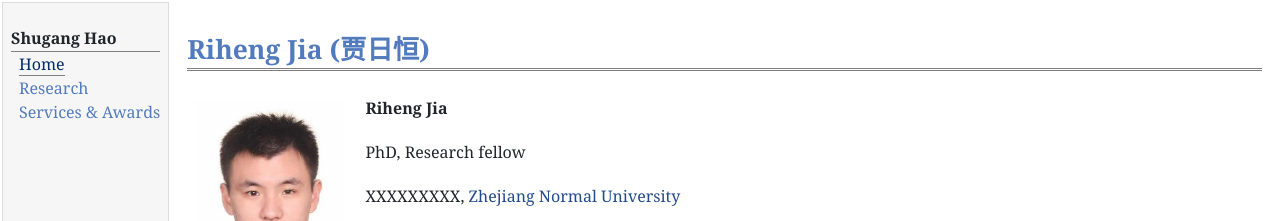
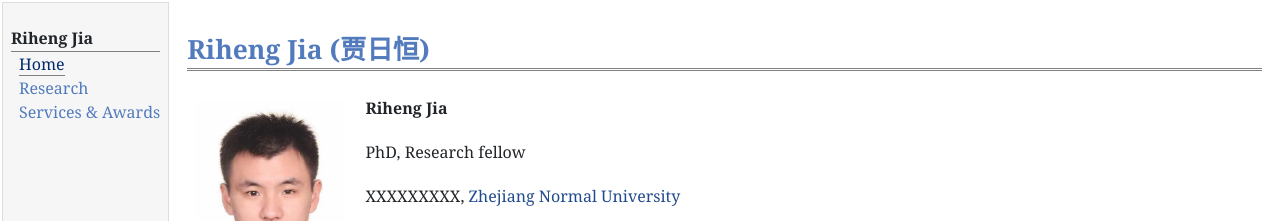
Before and after one commit to Jackriheng/Jackriheng.github.io, a Jekyll site: the page index.html, which Jekyll copies as it is, in a window 1280 px wide. Shown: the top 221 px of the page. Built offline with Jekyll 4.4.1, drawn with Linux system fonts in a browser that asks for light colours; a script that is not in the unit is left out.

Commit message:
Update index.html

```diff
--- a/index.html
+++ b/index.html
@@ -24,7 +24,7 @@
 <table summary="Table for page layout." id="tlayout">
 <tbody><tr valign="top">
 <td id="layout-menu">
-<div class="menu-category">Shugang Hao</div>
+<div class="menu-category">Riheng Jia</div>
 <div class="menu-item"><a href="index.html" class="current">Home</a></div>
 <div class="menu-item"><a href="Publications.html">Research</a></div>
 <!--<div class="menu-item"><a href="Teaching.html">Teaching</a></div>-->
```
